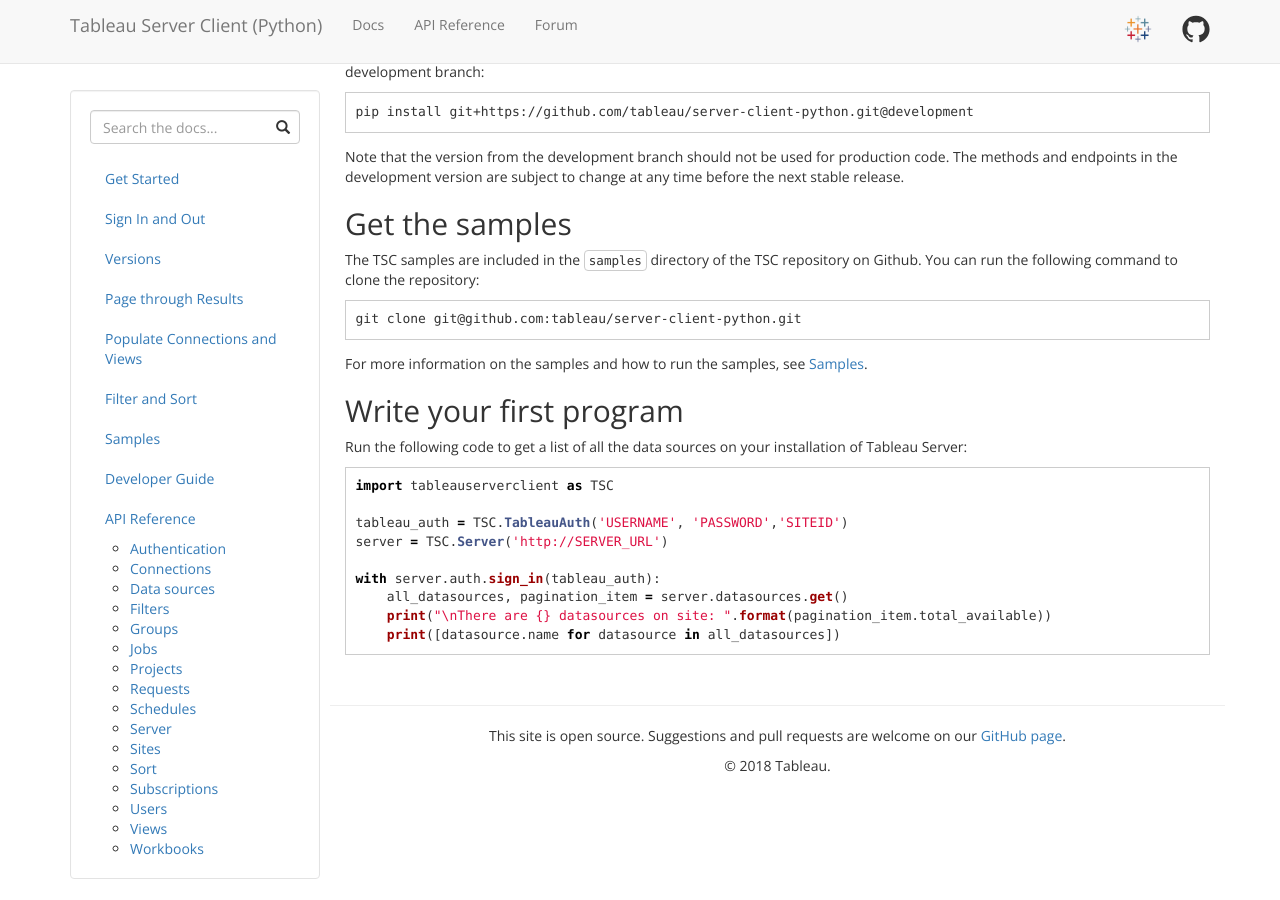
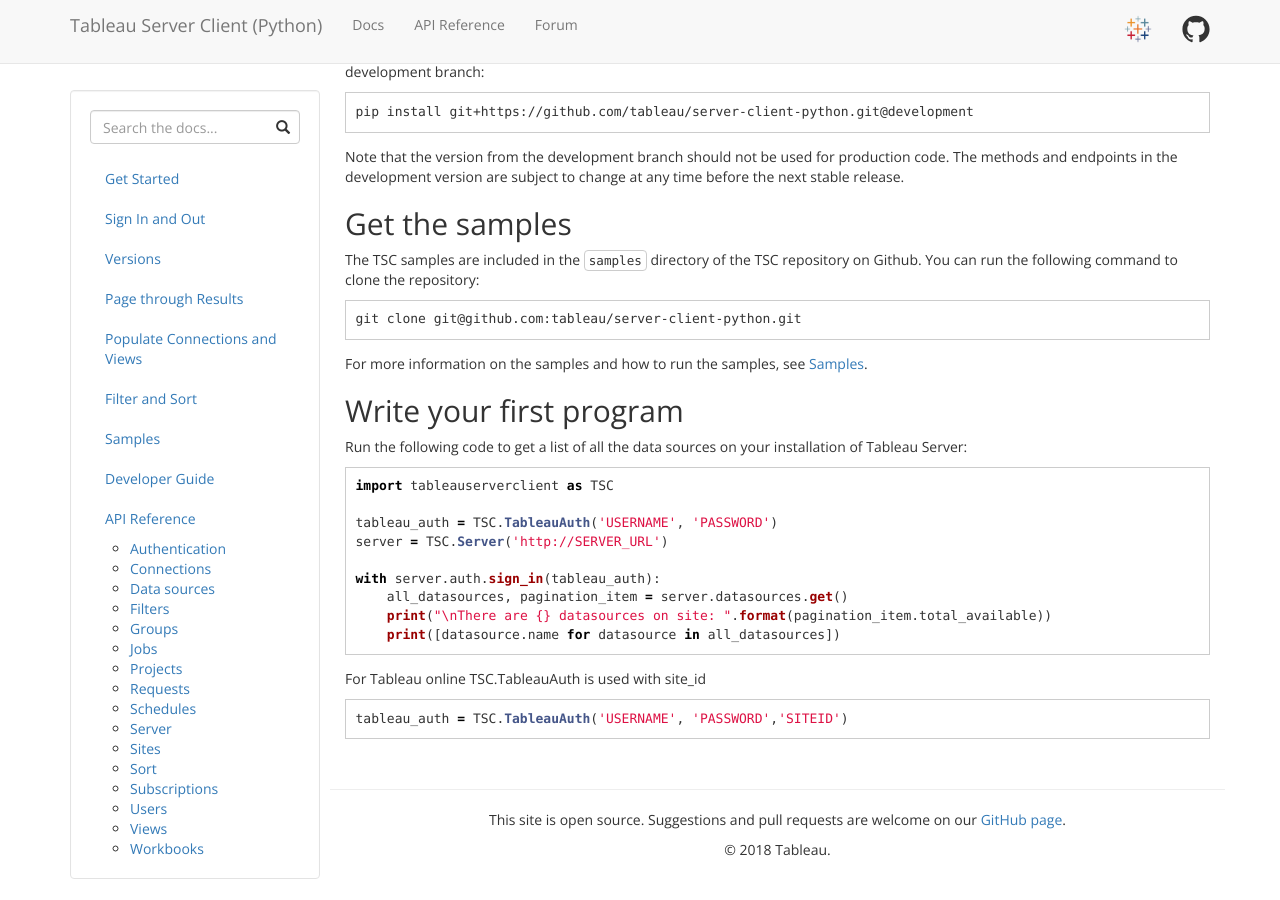
Before and after one commit to tableau/server-client-python, a Jekyll site: the page built from docs/index.md, in a window 1280 px wide and 900 px high, scrolled down 824 px. Built offline with Jekyll 4.4.1, drawn with Linux system fonts in a browser that asks for light colours.

Commit message:
Upadted Write your first program
Added extra example for Tableau online.

````diff
--- a/docs/index.md
+++ b/docs/index.md
@@ -74,3 +74,7 @@
     print("\nThere are {} datasources on site: ".format(pagination_item.total_available))
     print([datasource.name for datasource in all_datasources])
 ```
+For Tableau online TSC.TableauAuth is used with site_id
+```py
+tableau_auth = TSC.TableauAuth('USERNAME', 'PASSWORD','SITEID')
+```
````
Also changed, not shown: other parts of docs/index.md (+1 -1 lines).
